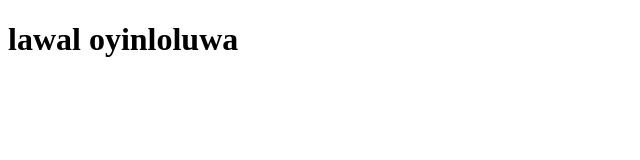
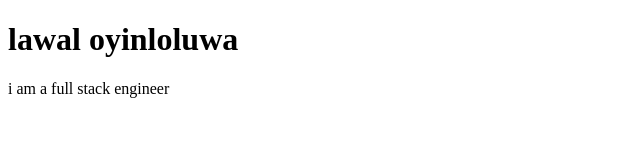
Before and after one commit to jamallawal1/git, a plain HTML site: page index.html in a window 1280 px wide. Shown: the whole page, without its empty margins (0-640 px from the left). Drawn offline with Linux system fonts and the light colour scheme.

```diff
--- a/index.html
+++ b/index.html
@@ -3,9 +3,10 @@
 <head>
     <meta charset="UTF-8">
     <meta name="viewport" content="width=device-width, initial-scale=1.0">
-    <title>Document</title>
+    <title>first web page</title>
 </head>
 <body>
     <h1>lawal oyinloluwa</h1>
+    <p>i am a full stack engineer</p>
 </body>
 </html>
```
